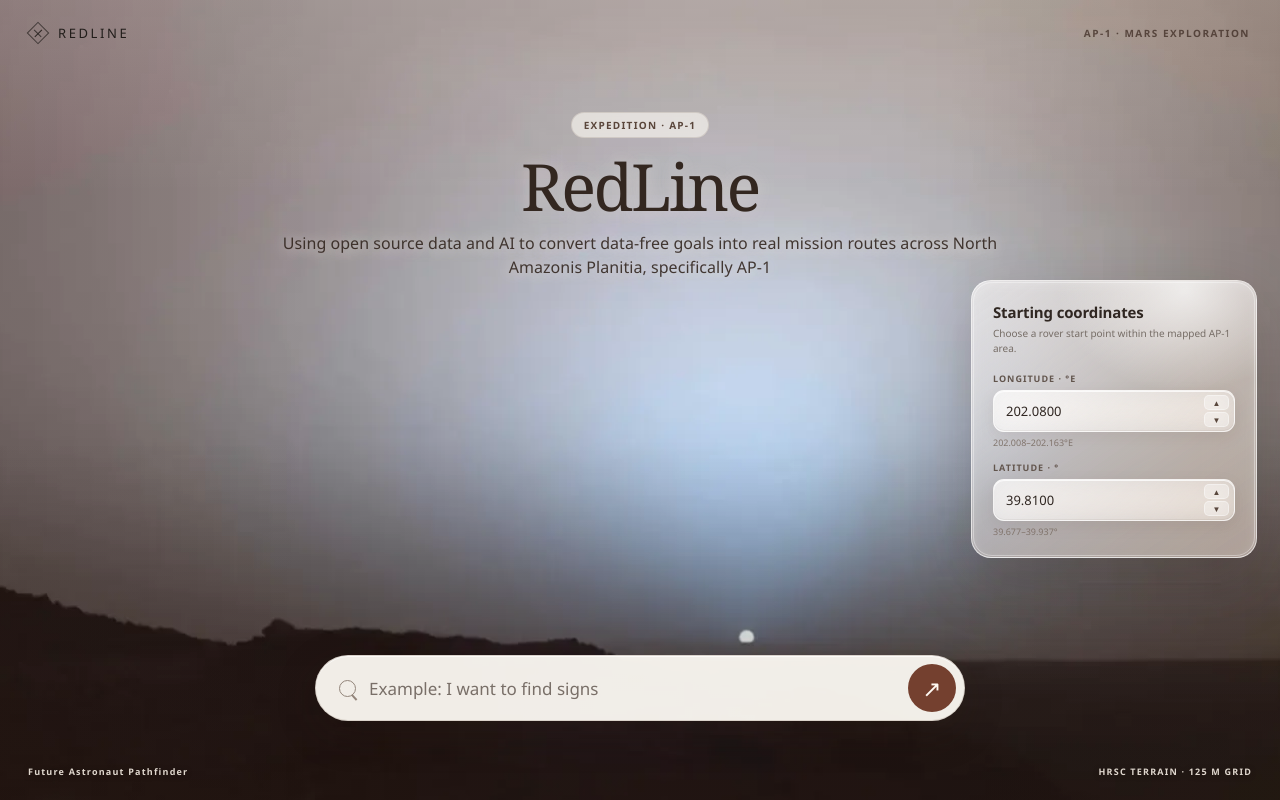
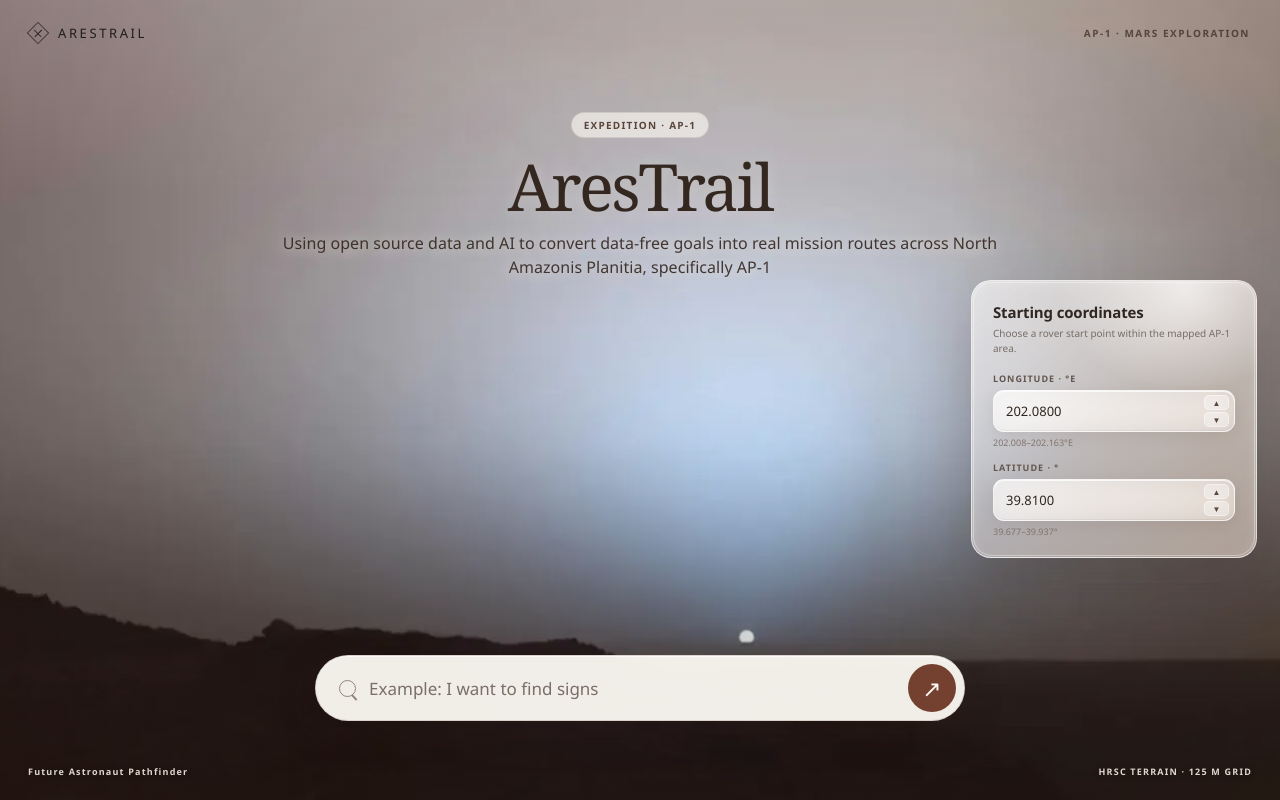
Before and after one commit to ZayanAhmer/AresTrail, a Flask app: page / in a window 1280 px wide. Run offline with Flask 3, Linux system fonts and the light colour scheme.

Commit message:
Rename project to AresTrail

```diff
--- a/app.py
+++ b/app.py
@@ -18,8 +18,8 @@ MAX_QUERY_LENGTH = 400
 
 
 def locate_script():
-    """Find the supplied RedLine script without changing its contents."""
-    direct_script = PROJECT_DIR / "RedLineFinal.py"
+    """Find the supplied AresTrail script without changing its contents."""
+    direct_script = PROJECT_DIR / "AresTrailFinal.py"
     if direct_script.is_file():
         return direct_script
 
@@ -27,7 +27,7 @@ def locate_script():
     candidates = []
     for directory in search_dirs:
         if directory.is_dir():
-            candidates.extend(directory.glob("RedLineFinal*.py"))
+            candidates.extend(directory.glob("AresTrailFinal*.py"))
     return sorted(candidates)[0] if candidates else direct_script
 
 
@@ -49,7 +49,7 @@ run_lock = threading.Lock()
 def page_error(message, diagnostic=None, longitude=DEFAULT_LONGITUDE,
                latitude=DEFAULT_LATITUDE, query=""):
     if diagnostic:
-        app.logger.warning("RedLine calculation detail: %s", str(diagnostic)[-3500:])
+        app.logger.warning("AresTrail calculation detail: %s", str(diagnostic)[-3500:])
 
     params = {
         "error": message,
@@ -74,7 +74,7 @@ def mars_scene():
 
 
 @app.post("/run")
-def run_red_line():
+def run_ares_trail():
     longitude = request.form.get("longitude", "").strip()
     latitude = request.form.get("latitude", "").strip()
     query = request.form.get("query", "").strip()
@@ -126,7 +126,7 @@ def run_red_line():
 
     if not SCRIPT_PATH.is_file():
         return page_error(
-            "RedLineFinal.py was not found. Place it beside app.py and index.html.",
+            "AresTrailFinal.py was not found. Place it beside app.py and index.html.",
             longitude=longitude,
             latitude=latitude,
             query=query,
@@ -134,14 +134,14 @@ def run_red_line():
 
     if not run_lock.acquire(blocking=False):
         return page_error(
-            "A RedLine calculation is already running. Wait for it to finish before starting another.",
+            "A AresTrail calculation is already running. Wait for it to finish before starting another.",
             longitude=longitude,
             latitude=latitude,
             query=query,
         )
 
     try:
-        # RedLineFinal.py reads longitude, latitude, then the Gemini request
+        # AresTrailFinal.py reads longitude, latitude, then the Gemini request
         # from stdin. The browser form supplies those same inputs in that order.
         scripted_input = f"{longitude_value}\n{latitude_value}\n{query}\n"
 
@@ -174,7 +174,7 @@ def run_red_line():
                 "The Python script exited without an error message."
             )
             return page_error(
-                "RedLine could not complete this calculation. The diagnostic output is shown below.",
+                "AresTrail could not complete this calculation. The diagnostic output is shown below.",
                 diagnostic[-3500:],
                 longitude,
                 latitude,
@@ -210,6 +210,6 @@ def result_assets(filename):
 
 
 if __name__ == "__main__":
-    print("RedLine browser interface: http://127.0.0.1:5000")
+    print("AresTrail browser interface: http://127.0.0.1:5000")
     print("Keep this terminal window open while using the browser app.")
     app.run(host="127.0.0.1", port=5000, debug=False, use_reloader=False)
--- a/templates/index.html
+++ b/templates/index.html
@@ -5,7 +5,7 @@
   <meta name="viewport" content="width=device-width, initial-scale=1">
   <meta name="theme-color" content="#191715">
   <link rel="icon" type="image/svg+xml" href="/static/favicon.svg">
-  <title>RedLine — Mars Pathfinder</title>
+  <title>AresTrail — Mars Pathfinder</title>
   <style>
     :root {
       color-scheme: light;
@@ -531,16 +531,16 @@
     <div class="atmosphere" aria-hidden="true"></div>
 
     <header class="topbar">
-      <div class="brand" aria-label="RedLine">
+      <div class="brand" aria-label="AresTrail">
         <span class="brand-mark" aria-hidden="true"></span>
-        <span>RedLine</span>
+        <span>AresTrail</span>
       </div>
       <span class="mission-tag">AP-1 · Mars Exploration</span>
     </header>
 
     <section class="center-title" aria-labelledby="page-title">
       <p class="eyebrow">Expedition · AP-1</p>
-      <h1 id="page-title">RedLine</h1>
+      <h1 id="page-title">AresTrail</h1>
       <p class="mission-description">Using open source data and AI to convert data-free goals into real mission routes across North Amazonis Planitia, specifically AP-1</p>
     </section>
 
```
Also changed, not shown: AresTrailFinal.py (renamed from RedLineFinal.py, +7 -7 lines).
